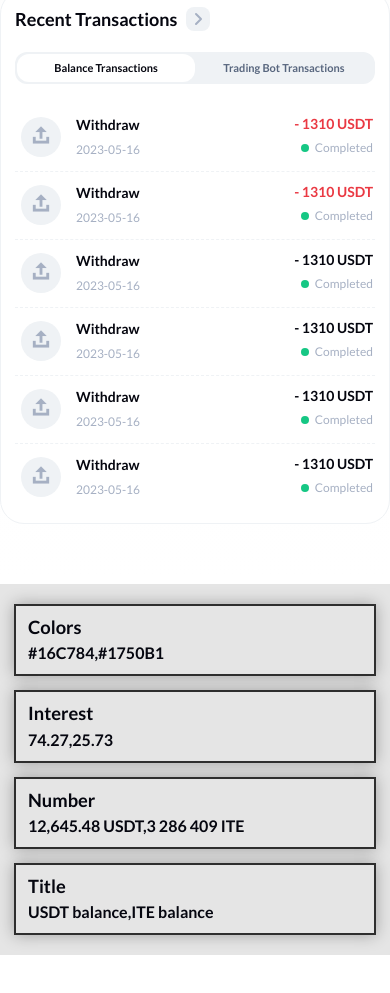
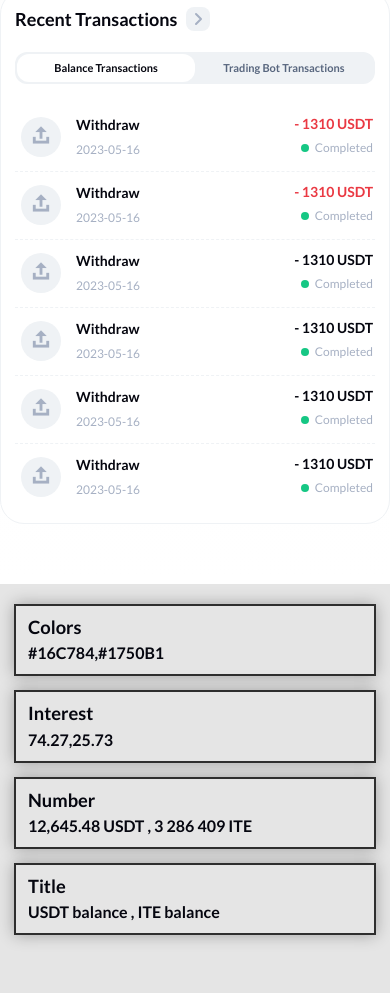
Before and after one commit to Yreck-RU/integra, a plain HTML site: page index.html in a window 390 px wide. Shown: the part 1087-2080 px from the top of the page. Before the commit the page ends 2042 px from the top, so only its background shows below. Drawn offline with Linux system fonts and the light colour scheme; files whose address does not match are found by name.

Commit message:
Add files via upload

```diff
--- a/css/style.css
+++ b/css/style.css
@@ -2621,10 +2621,12 @@ body._lock {
 
 .table {
   background: rgba(0, 0, 0, 0.1);
-  padding: 40px; }
+  padding: 40px;
+  padding-bottom: 140px; }
   @media (max-width: 540px) {
     .table {
-      padding: 20px 14px; } }
+      padding: 20px 14px;
+      padding-bottom: 80px !important; } }
 
 .table__wrapper {
   max-width: 1400px;
--- a/js/custom.js
+++ b/js/custom.js
@@ -208,14 +208,14 @@ let receivingTitleObgeg = [];
 if (receivingInterests) {
 	for (let i = 0; i < receivingInterests.length; i++) {
 		let receivingInterest = receivingInterests[i];
-		let receivingInterestContent = +receivingInterest.querySelector('._receiving-interests__content').innerText.replace(/[^0-9,.]/g, ' ');
+		let receivingInterestContent = +receivingInterest.querySelector('._receiving-interests__content').textContent.replace(/[^0-9,.]/g, ' ');
 		receivingInterestsObgeg.push(receivingInterestContent);
 	}
 }
 if (receivingFlowers) {
 	for (let i = 0; i < receivingFlowers.length; i++) {
 		let receivingFlower = receivingFlowers[i];
-		let receivingFlowerContent = receivingFlower.querySelector('._receiving-flowers__content').innerText;
+		let receivingFlowerContent = receivingFlower.querySelector('._receiving-flowers__content').textContent;
 		receivingFlower.querySelector('._receiving-flowers__content').style.backgroundColor = receivingFlowerContent;
 		receivingFlowersObgeg.push(receivingFlowerContent);
 	}
@@ -223,7 +223,7 @@ if (receivingFlowers) {
 if (receivingNumber) {
 	for (let i = 0; i < receivingNumber.length; i++) {
 		let receivingNumbe = receivingNumber[i];
-		let receivingNumbeContent = receivingNumbe.innerText;
+		let receivingNumbeContent = receivingNumbe.textContent;
 		receivingNumberObgeg.push(receivingNumbeContent);
 	}
 }
@@ -231,7 +231,7 @@ if (receivingNumber) {
 if (receivingTitles) {
 	for (let i = 0; i < receivingTitles.length; i++) {
 		let receivingTitle = receivingTitles[i];
-		let receivingTitleContent = receivingTitle.innerText;
+		let receivingTitleContent = receivingTitle.textContent;
 		receivingTitleObgeg.push(receivingTitleContent);
 	}
 }
```
